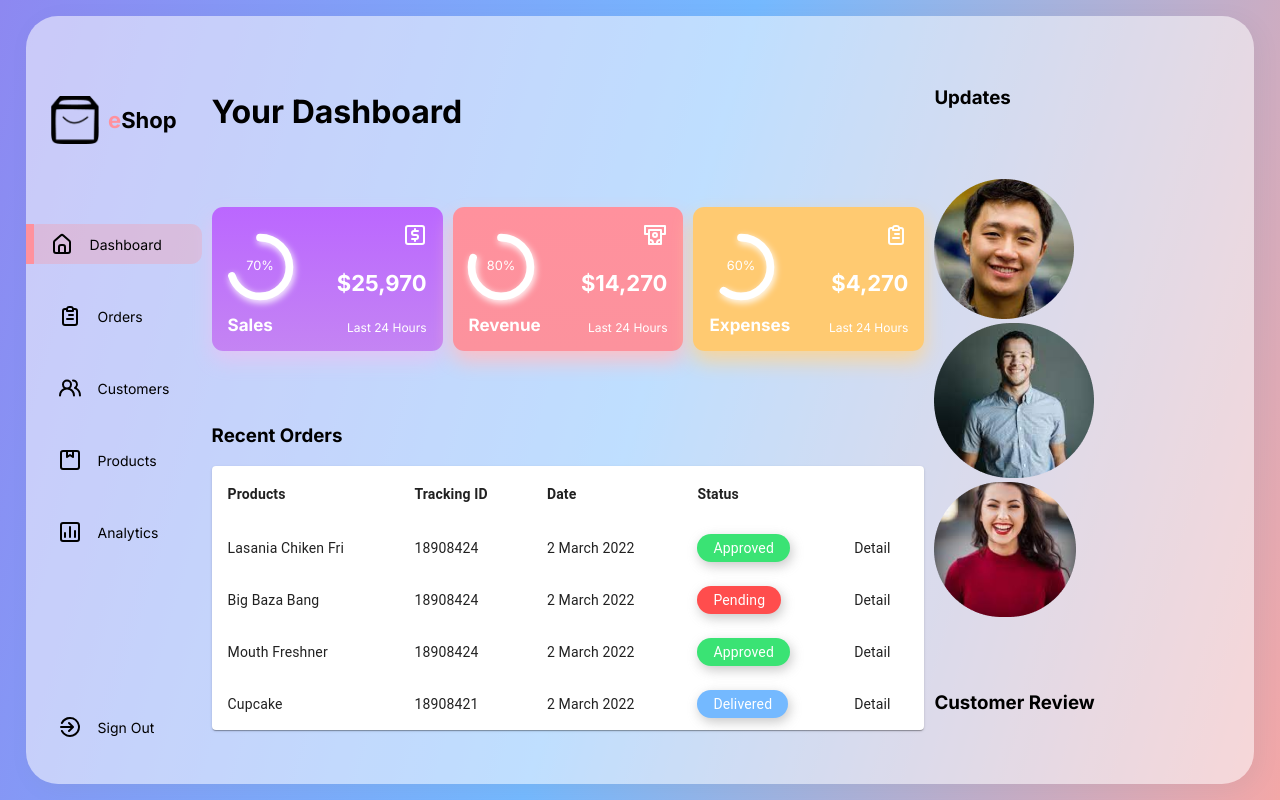
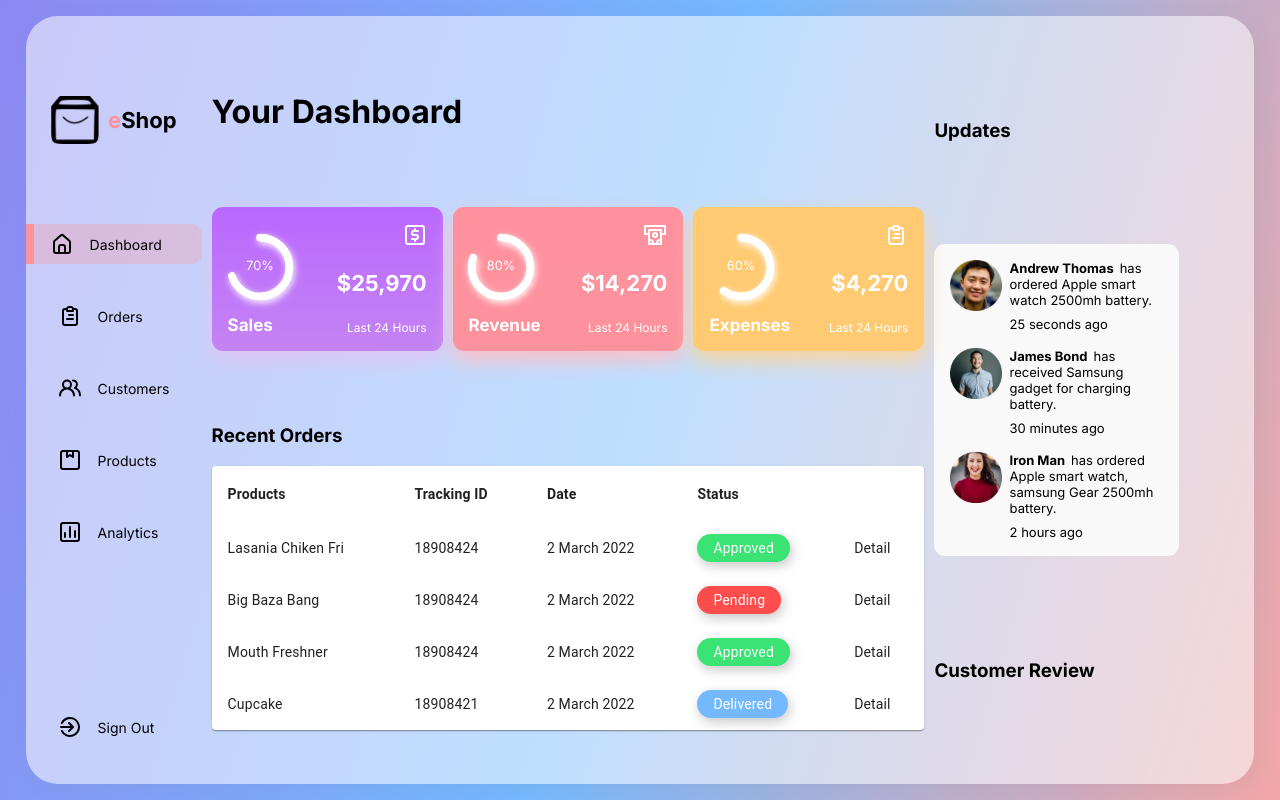
Before and after one commit to rirefat/shop-dashboard, a React (Create React App) app: page / in a window 1280 px wide. Built offline with nearby package versions, Linux system fonts and the light colour scheme; the HTML template or start-up script is replaced by a standard one.

Commit message:
done update section

```diff
--- a/src/components/Updates/Updates.css
+++ b/src/components/Updates/Updates.css
@@ -0,0 +1,29 @@
+.Updates{
+    width: 85%;
+    background-color: #f9f9f9;
+    padding: 1rem;
+    gap: 1rem;
+    border-radius: 0.7rem;
+    display: flex;
+    flex-direction: column;
+    font-size: 13px;
+}
+
+.update{
+    display: flex;
+    gap: 0.5rem;
+}
+
+.update img{
+    width: 3.2rem;
+    height: 3.2rem;
+}
+
+.noti-info{
+    margin-bottom: 0.5rem;
+}
+
+.CustomerName{
+    font-weight: bold;
+    margin-right: 6px;
+}
--- a/src/components/Updates/Updates.js
+++ b/src/components/Updates/Updates.js
@@ -9,6 +9,13 @@ const Updates = () => {
                 UpdatesData.map((update)=>{return(
                     <div className="update">
                         <img src={update.img} alt="Customer Img" />
+                        <div className="noti">
+                            <div className='noti-info'>
+                                <span className='CustomerName'>{update.name}</span>
+                                <span>{update.noti}</span>
+                            </div>
+                            <span>{update.time}</span>
+                        </div>
                     </div>
                 )})
             }
```
